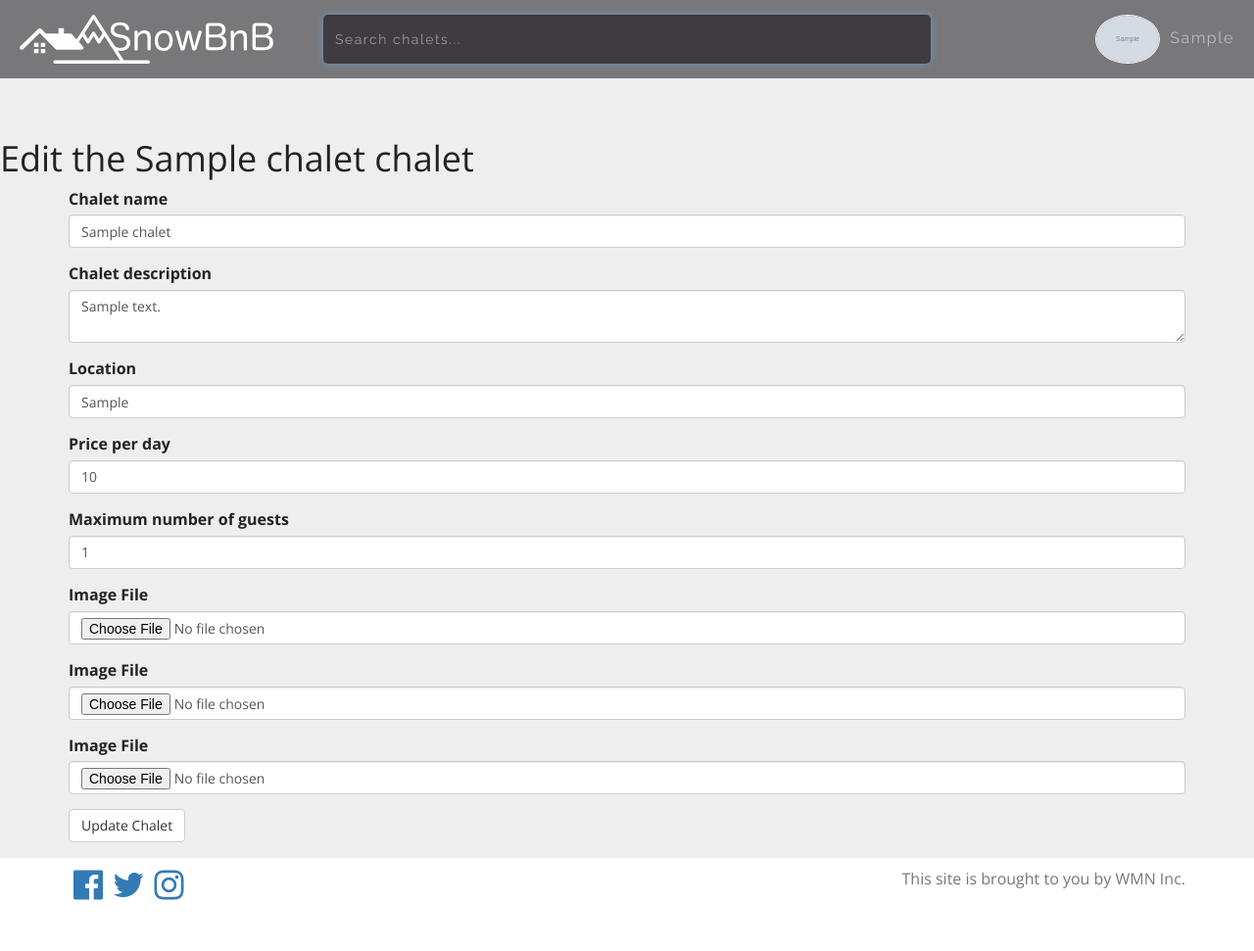
After one commit to atmosfeer/snowbnb, a Rails app: page /account/chalets/1/edit in a window 1280 px wide. The commit adds this page. Shown: the whole page at 98% size. Run offline with Rails 7, Linux system fonts and the light colour scheme; a user stored in the database is signed in; tables that the repository leaves empty hold one stand-in row (values such as "Sample post"); grey boxes marked "Sample" are stand-in pictures; style sheets or scripts are compiled from the project's sources; parts of the project's set-up code (start-up, migrations or seed data) failed here and were passed over; some libraries are stand-ins or nearby versions.

Commit message:
some minor view changes

```diff
--- a/app/controllers/account/chalets_controller.rb
+++ b/app/controllers/account/chalets_controller.rb
@@ -34,7 +34,7 @@ module Account
 
     def destroy
       @chalet.destroy
-      redirect_to account_chalets_path
+      redirect_to account_user_path
     end
 
     def index
--- a/app/views/account/chalets/_new_chalet.html.erb
+++ b/app/views/account/chalets/_new_chalet.html.erb
@@ -1,3 +1,6 @@
+<div class="container">
+  <div class="row">
+    <div class="col-xs-12 col-ml-4 centered">
       <%= simple_form_for([ @chalet ], url: account_chalets_path, method: :post, html: {multipart: true}) do |f| %>
         <%= f.input :title, label: "Chalet name" %>
         <%= f.input :description, label: "Chalet description" %>
@@ -5,11 +8,13 @@
         <%= f.input :daily_price, label: "Price per day" %>
         <%= f.input :max_nb_of_guests, label: "Maximum number of guests" %>
         <%= f.simple_fields_for :chalet_pictures do |chalet_picture| %>
-
-
+          <% if chalet_picture.object.new_record? %>
           <%= chalet_picture.input :picture, label: "Image File" %>
 
-
+        <% end %>
         <% end %>
         <%= f.button :submit %>
       <% end %>
+    </div>
+  </div>
+</div>
--- /dev/null
+++ b/app/views/account/chalets/edit.html.erb
@@ -0,0 +1,3 @@
+<h1>Edit the <%= @chalet.title %> chalet</h1>
+
+<%= render 'new_chalet' %>
--- a/app/views/account/users/show.html.slim
+++ b/app/views/account/users/show.html.slim
@@ -13,7 +13,11 @@ div.container
         ul
           - current_user.chalets.each do |chalet|
             li
-              h4 = link_to chalet.title, chalet_path(chalet)
+              h4 = link_to chalet.title, chalet_url(chalet)
+              p = chalet.city
+              p = chalet.description
+              p = link_to "Edit this chalet", edit_account_chalet_url(chalet)
+              p = link_to "Delete this chalet", account_chalet_url(chalet), method: :delete, data: { confirm: "Are you sure?" }
 
       - unless current_user.bookings.empty?
 
```
Lines whose indentation alone changed are shown as unchanged.
